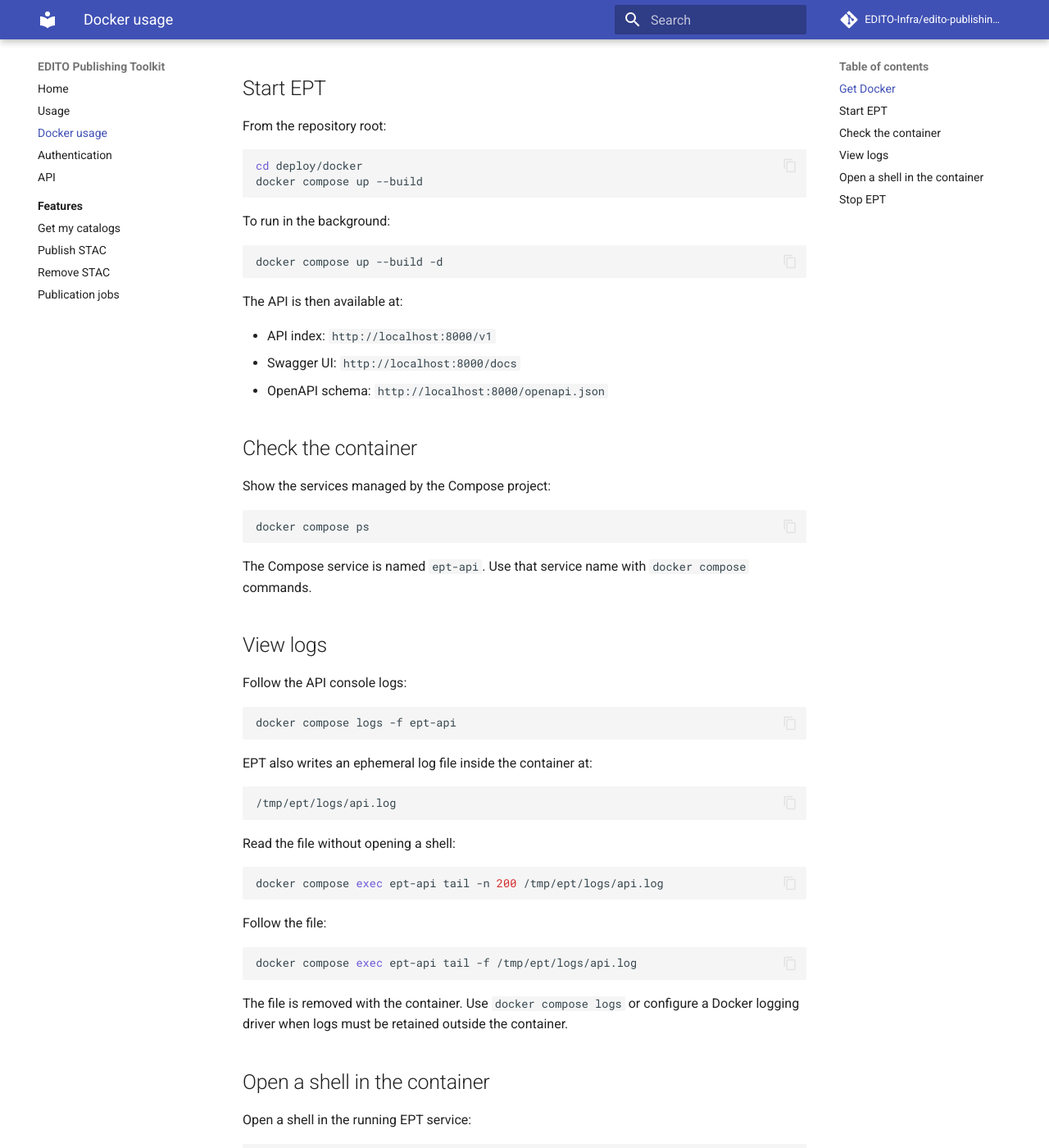
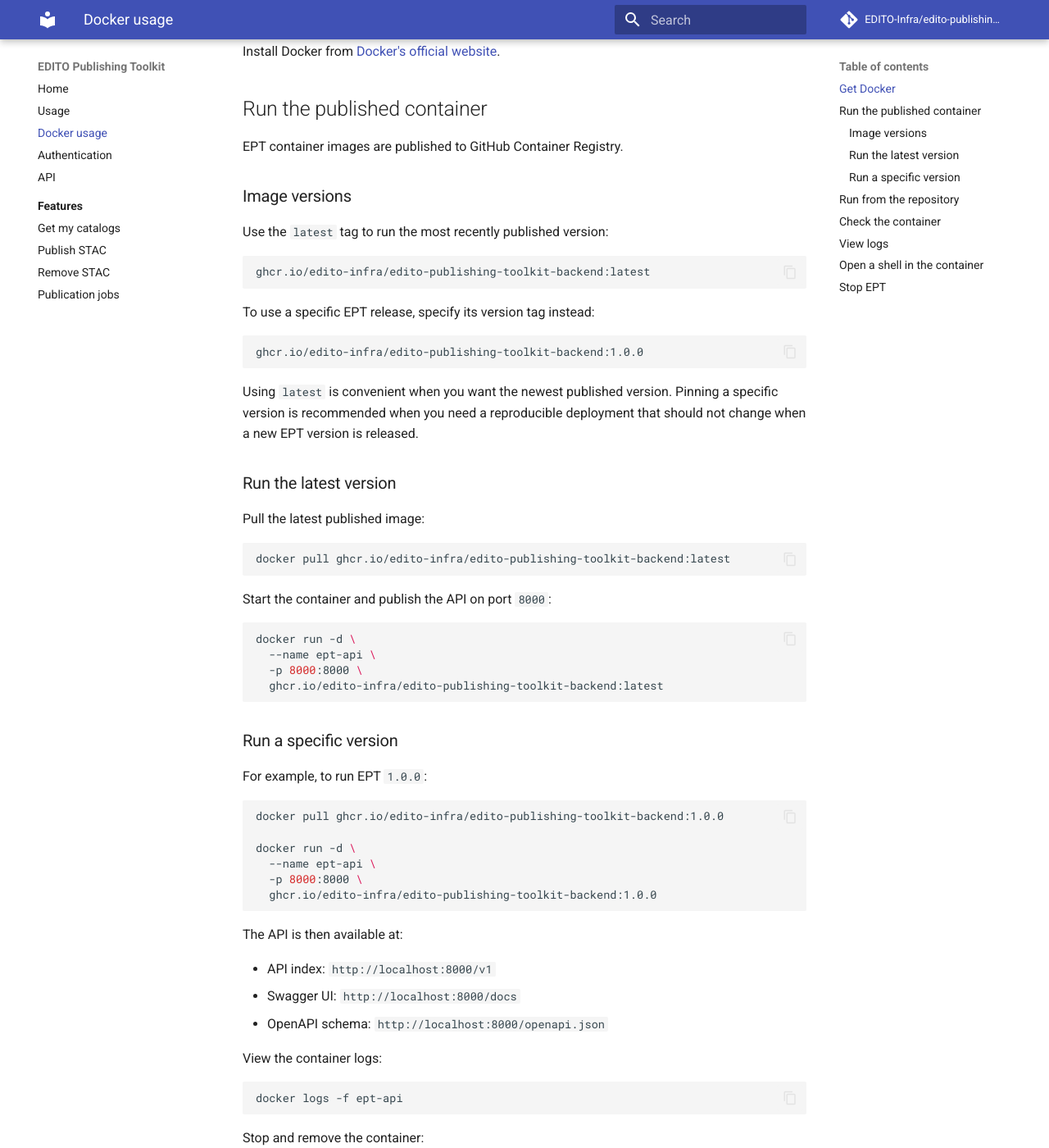
Before and after one commit to EDITO-Infra/edito-publishing-toolkit-backend, an MkDocs documentation site: the page built from docs/docker-usage.md, in a window 1280 px wide and 1400 px high, scrolled down 272 px. Shown: the whole window at 82% size. Built offline with MkDocs 1.6.1 and Material for MkDocs 9.7.7, drawn with Linux system fonts in a browser that asks for light colours; comment, search, counter and statistics services are not loaded; some of the changed text lies outside the part shown.

Commit message:
Update docker-usage.md

````diff
--- a/docs/docker-usage.md
+++ b/docs/docker-usage.md
@@ -1,12 +1,83 @@
 # Docker usage
 
-EPT can be run with Docker Compose using the configuration under `deploy/docker/`.
+EPT can be run either from the published container image or built locally from the repository using Docker Compose.
 
 ## Get Docker
 
 Install Docker from [Docker's official website](https://www.docker.com/get-started).
 
-## Start EPT
+## Run the published container
+
+EPT container images are published to GitHub Container Registry.
+
+### Image versions
+
+Use the `latest` tag to run the most recently published version:
+
+```bash
+ghcr.io/edito-infra/edito-publishing-toolkit-backend:latest
+```
+
+To use a specific EPT release, specify its version tag instead:
+
+```bash
+ghcr.io/edito-infra/edito-publishing-toolkit-backend:1.0.0
+```
+
+Using `latest` is convenient when you want the newest published version. Pinning a specific version is recommended when you need a reproducible deployment that should not change when a new EPT version is released.
+
+### Run the latest version
+
+Pull the latest published image:
+
+```bash
+docker pull ghcr.io/edito-infra/edito-publishing-toolkit-backend:latest
+```
+
+Start the container and publish the API on port `8000`:
+
+```bash
+docker run -d \
+  --name ept-api \
+  -p 8000:8000 \
+  ghcr.io/edito-infra/edito-publishing-toolkit-backend:latest
+```
+
+### Run a specific version
+
+For example, to run EPT `1.0.0`:
+
+```bash
+docker pull ghcr.io/edito-infra/edito-publishing-toolkit-backend:1.0.0
+
+docker run -d \
+  --name ept-api \
+  -p 8000:8000 \
+  ghcr.io/edito-infra/edito-publishing-toolkit-backend:1.0.0
+```
+
+The API is then available at:
+
+* API index: `http://localhost:8000/v1`
+* Swagger UI: `http://localhost:8000/docs`
+* OpenAPI schema: `http://localhost:8000/openapi.json`
+
+View the container logs:
+
+```bash
+docker logs -f ept-api
+```
+
+Stop and remove the container:
+
+```bash
+docker stop ept-api
+docker rm ept-api
+```
+
+## Run from the repository
+
+When working from a local checkout of the repository, use the Docker Compose configuration under `deploy/docker/`.
 
 From the repository root:
 
@@ -15,17 +86,19 @@
 docker compose up --build
 ```
 
-To run in the background:
+To run EPT in the background:
 
 ```bash
 docker compose up --build -d
 ```
 
+The Compose configuration builds EPT from the local source and publishes the API on port `8000`.
+
 The API is then available at:
 
-- API index: `http://localhost:8000/v1`
-- Swagger UI: `http://localhost:8000/docs`
-- OpenAPI schema: `http://localhost:8000/openapi.json`
+* API index: `http://localhost:8000/v1`
+* Swagger UI: `http://localhost:8000/docs`
+* OpenAPI schema: `http://localhost:8000/openapi.json`
 
 ## Check the container
 
````
